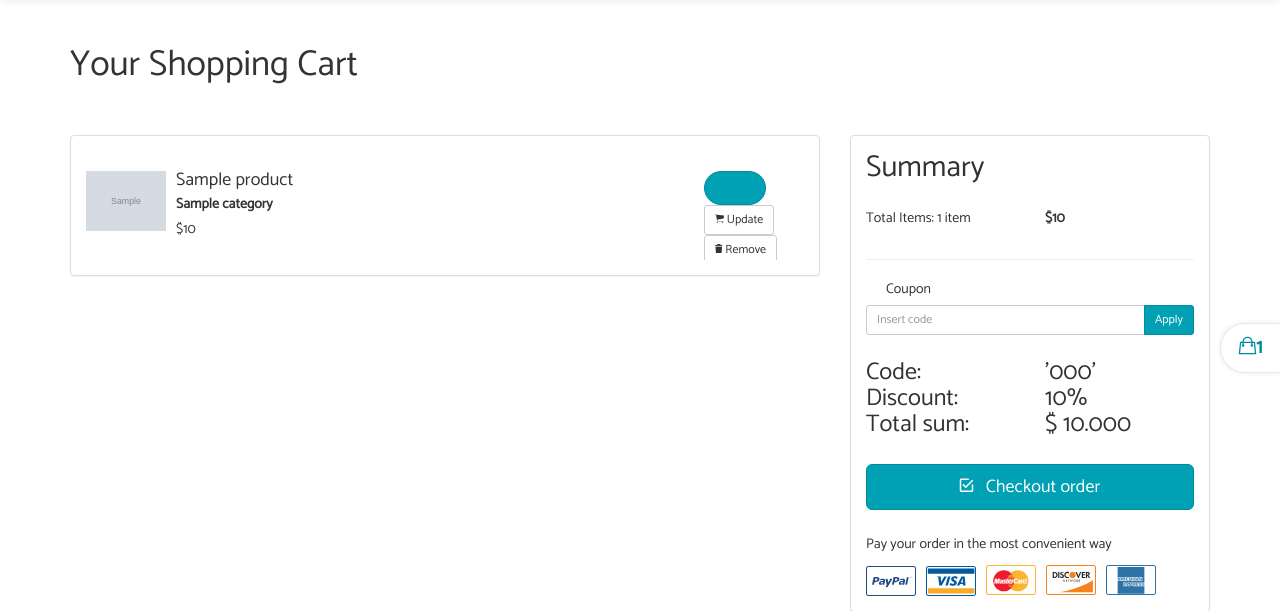
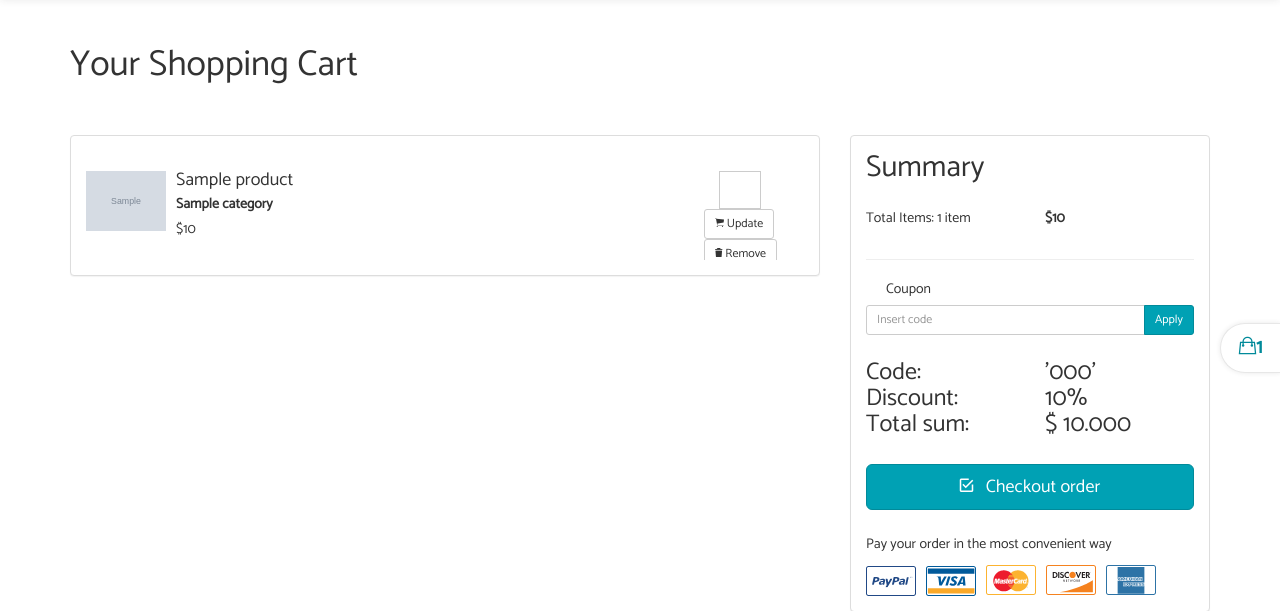
Before and after one commit to Ceasar15/BestBuy, a Django app: template templates/cart/detail.html in a window 1280 px wide. Shown: the part 52-663 px from the top of the page. Run offline with Django 3.2, Linux system fonts and the light colour scheme; the template is opened without the code that fills it: most values are stand-ins (such as "Sample title", 1, 10 or a date in 2020); grey boxes marked "Sample" are stand-in pictures; some libraries are stand-ins or nearby versions; some web fonts are replaced.

```diff
--- a/templates/cart/detail.html
+++ b/templates/cart/detail.html
@@ -40,7 +40,11 @@
                                 <form action="{% url 'cart:cart_add' product.id %}" method="post">
                                   {% csrf_token %}
                                   {% comment %} {{ item.update_quantity_form.quantity }} {% endcomment %}
-                                  <input class="btn btn-primary btn-rounded" type="number" name="quantity" max="20" min="1" >
+                                  <div class="col-xs-2">
+                                    {% comment %} <input class="form-control" id="ex1" type="text"> {% endcomment %}
+                                    <input class="form-control" type="number" name="quantity" max="20" min="1" >
+                                  </div>
+
                                   {{ item.update_quantity_form.override }}
                                   <button class="btn btn-default btn-sm"><i class="ion-ios-cart"></i> Update</button>
 
```
